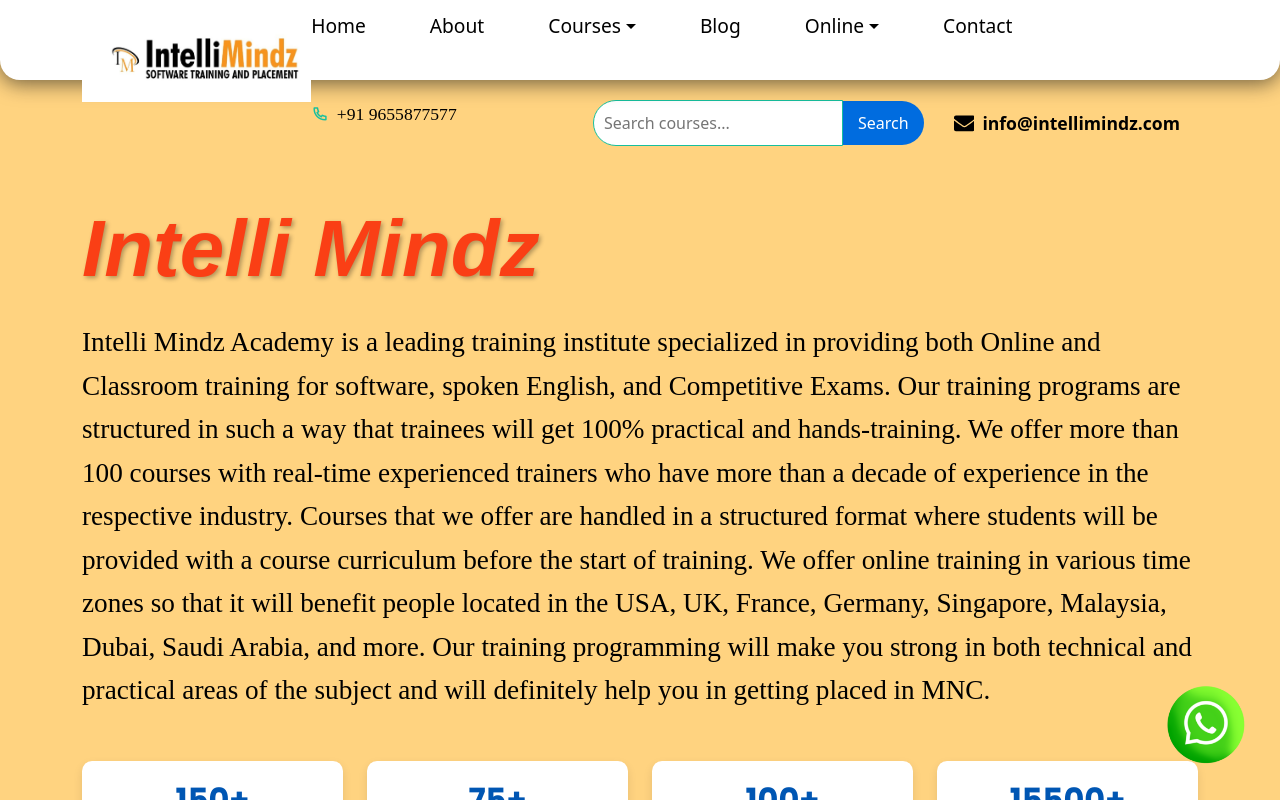
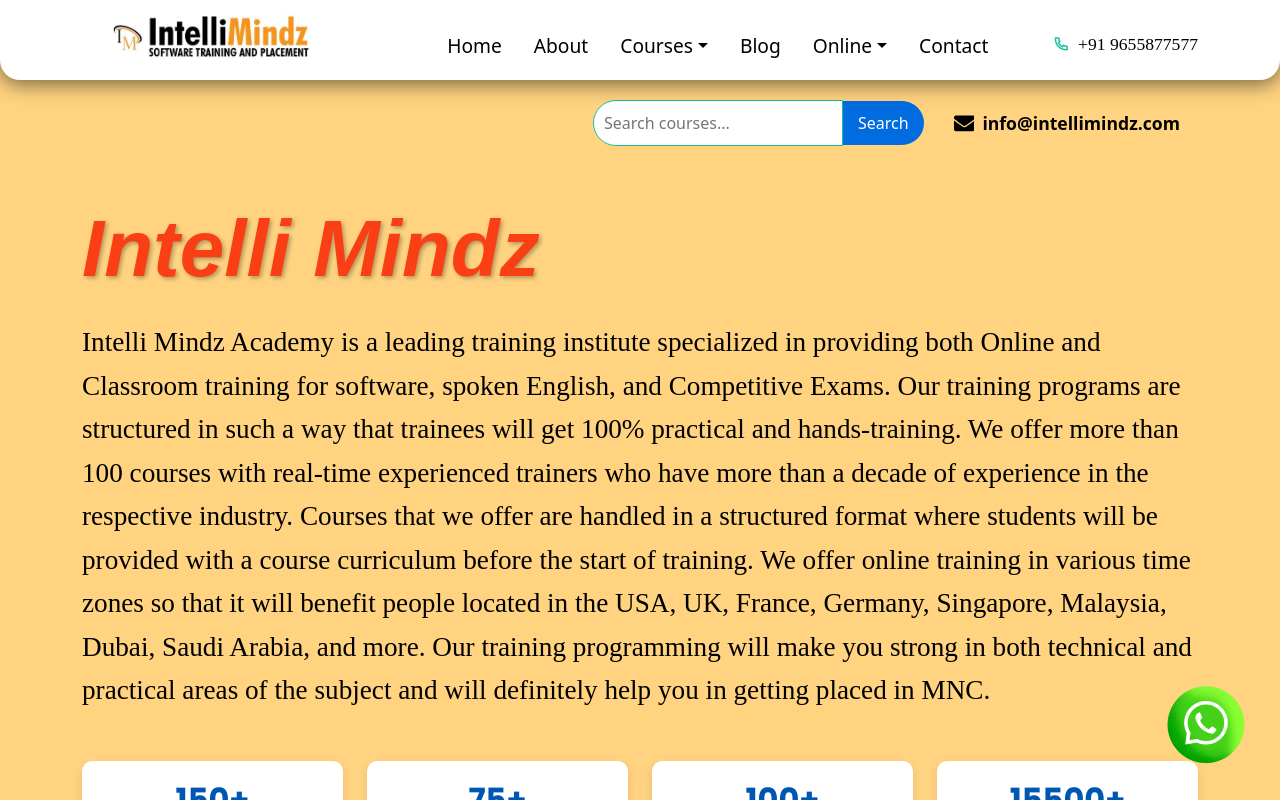
Before and after one commit to Ganesh1628/intellimindz, a React (Create React App) app: page / in a window 1280 px wide. Shown: the top 800 px of the page. Built offline with nearby package versions, Linux system fonts and the light colour scheme; a web font is replaced by a local one.

Commit message:
remove number 2 on header.css

```diff
--- a/src/components/Footer/Footer.jsx
+++ b/src/components/Footer/Footer.jsx
@@ -12,7 +12,6 @@
   {
     display: "Contact us",
     url: "#",
-    // six
   },
 
   {
--- a/src/components/Header/header.css
+++ b/src/components/Header/header.css
@@ -23,7 +23,7 @@
   padding: 0;
   list-style: none;
   display: flex;
-  column-gap: 2rem;
+  column-gap: 1rem;
 }
 
 .nav__item a {
```
